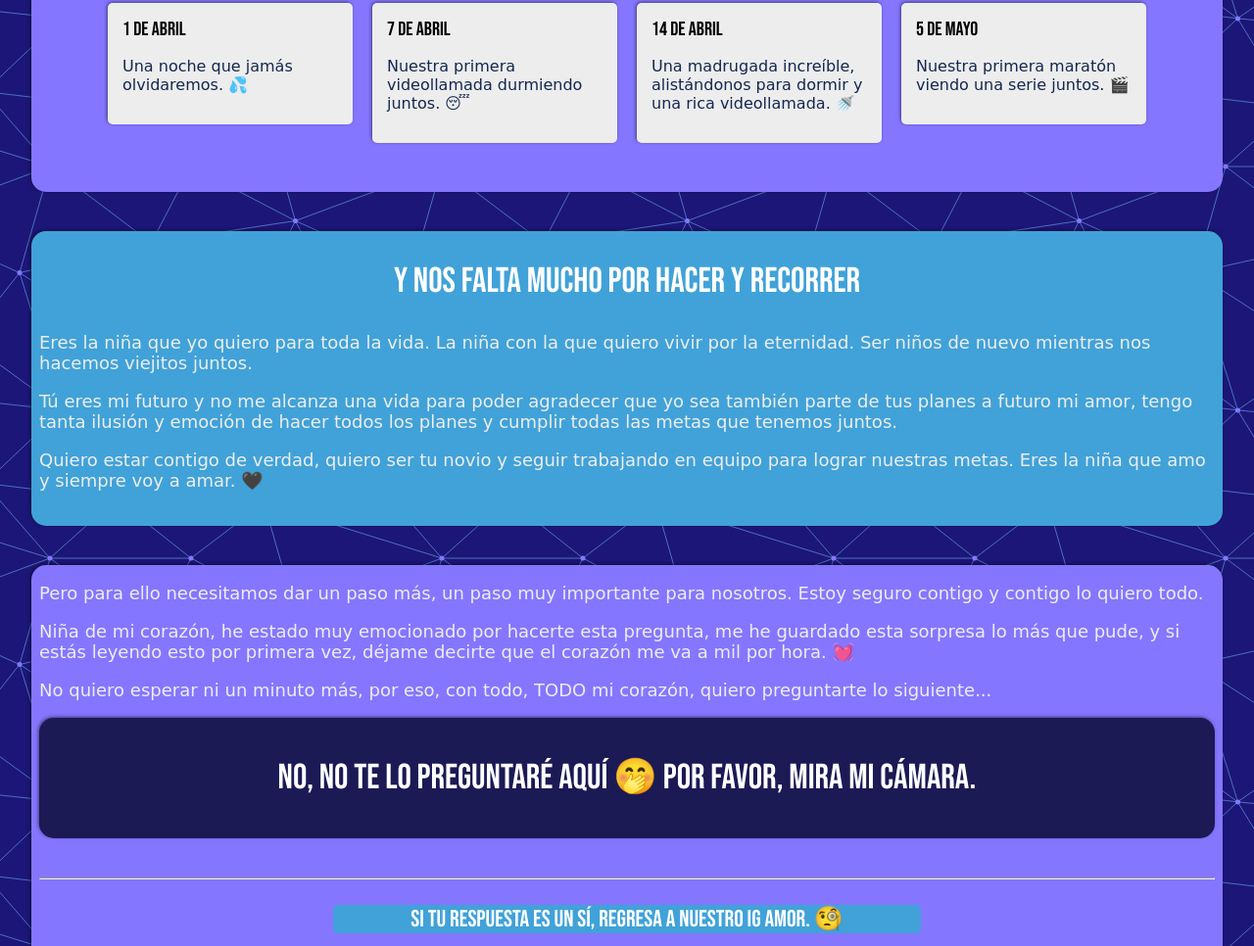
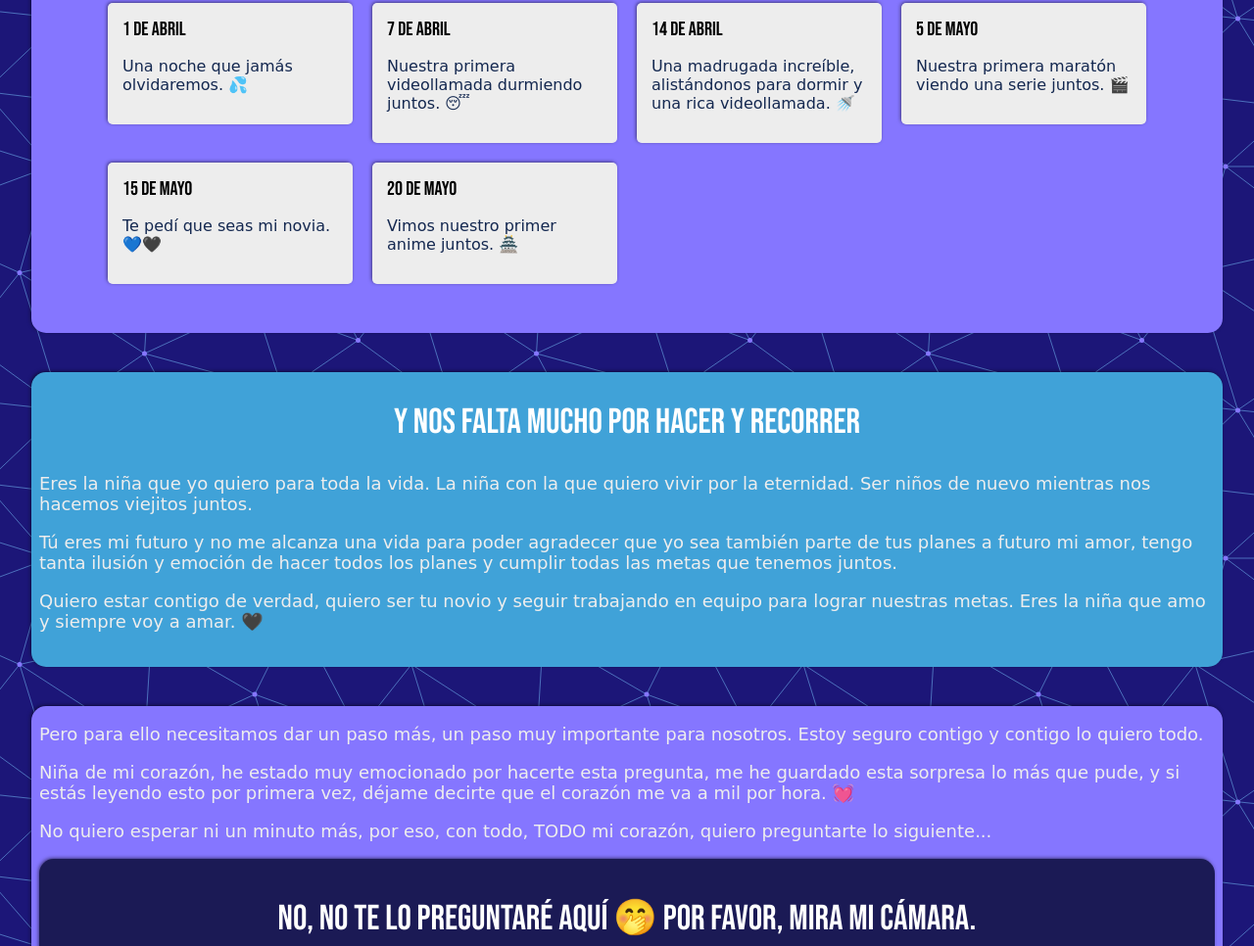
Before and after one commit to darth7ghost/nitsuyghost, a plain HTML site: page index.html in a window 1280 px wide. Shown: the part 2421-3387 px from the top of the page at 98% size. Drawn offline with Linux system fonts and the light colour scheme; a web font is replaced by a local one.

Commit message:
Fechas de novios

```diff
--- a/index.html
+++ b/index.html
@@ -211,6 +211,24 @@ Cuando juntos estamos"</pre>
                     </div>
                 </div>
 
+                <div>
+                    <div class="post">
+                        <div class="post-preview">
+                            <h5 class="post-title">15 de mayo</h5>
+                            <p class="post-intro">Te pedí que seas mi novia. &#128153;&#128420;</p>
+                        </div>
+                    </div>
+                </div>
+
+                <div>
+                    <div class="post">
+                        <div class="post-preview">
+                            <h5 class="post-title">20 de mayo</h5>
+                            <p class="post-intro">Vimos nuestro primer anime juntos. &#127983;</p>
+                        </div>
+                    </div>
+                </div>
+
             </div>
         </div>
     </section>
```
